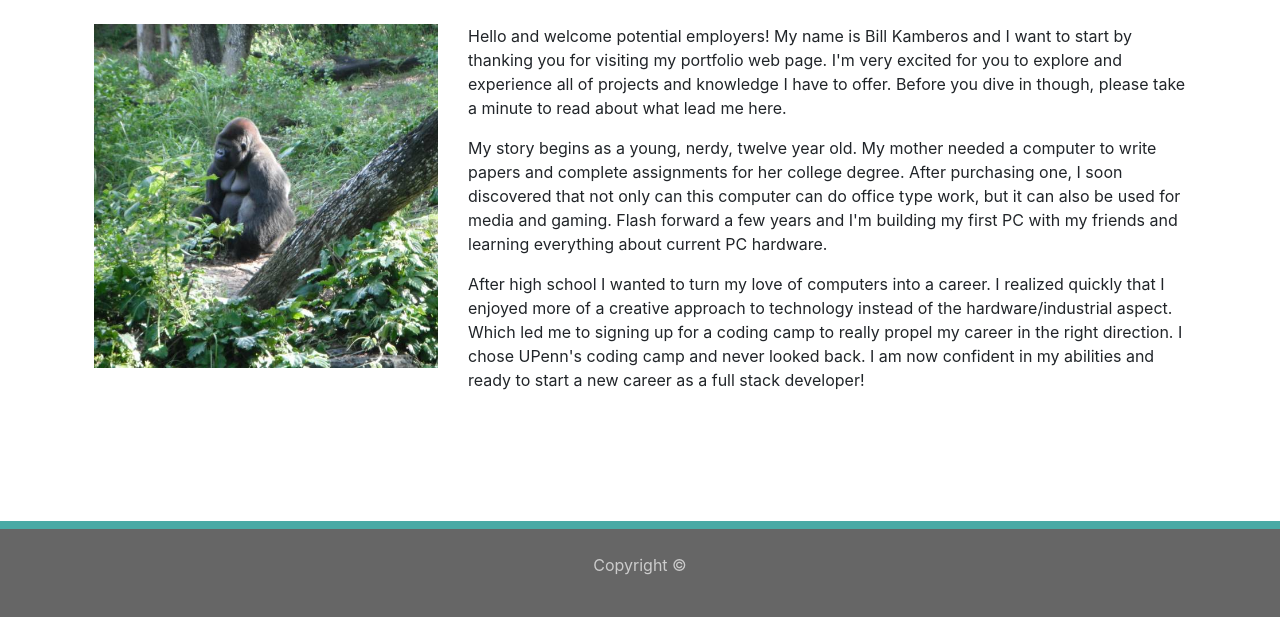
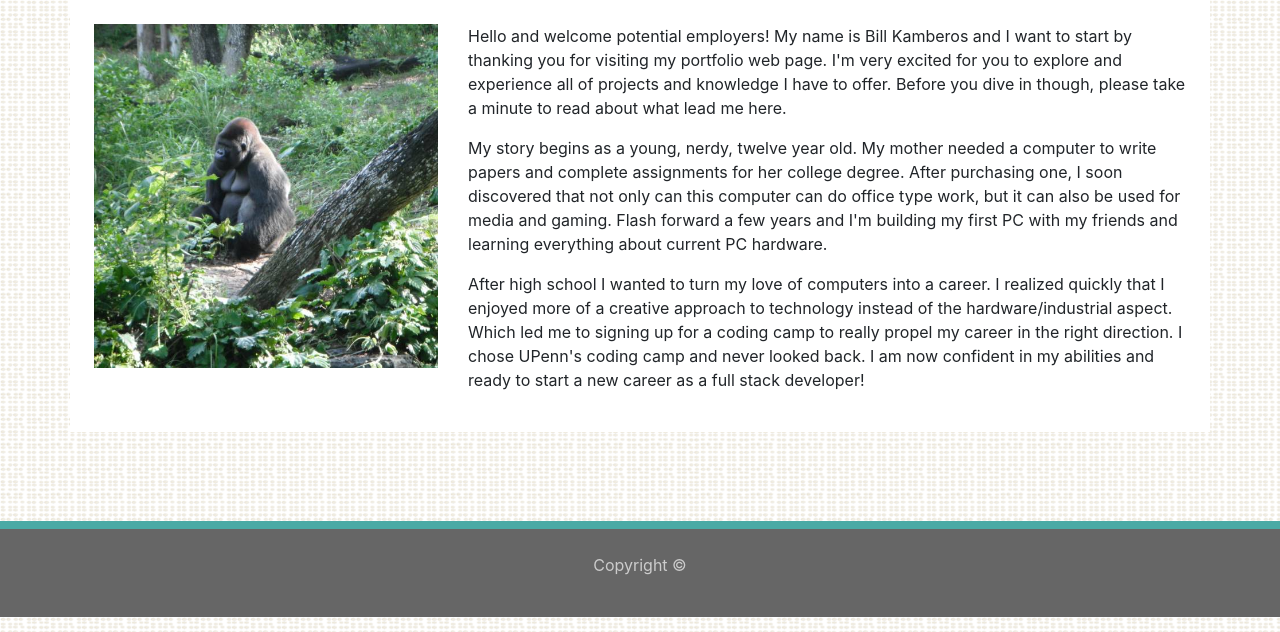
Before and after one commit to Billwee/Bootstrap-Portfolio, a plain HTML site: page index.html in a window 1280 px wide. Shown: the part 183-815 px from the top of the page. Drawn offline with nearby package versions, Linux system fonts and the light colour scheme.

Commit message:
fixed backround image link

```diff
--- a/assets/style.css
+++ b/assets/style.css
@@ -1,5 +1,5 @@
 body {
-  background-image: url(./assets/images/pattern.png);
+  background-image: url(./images/pattern.png);
 }
 
 /* Nav */
```
